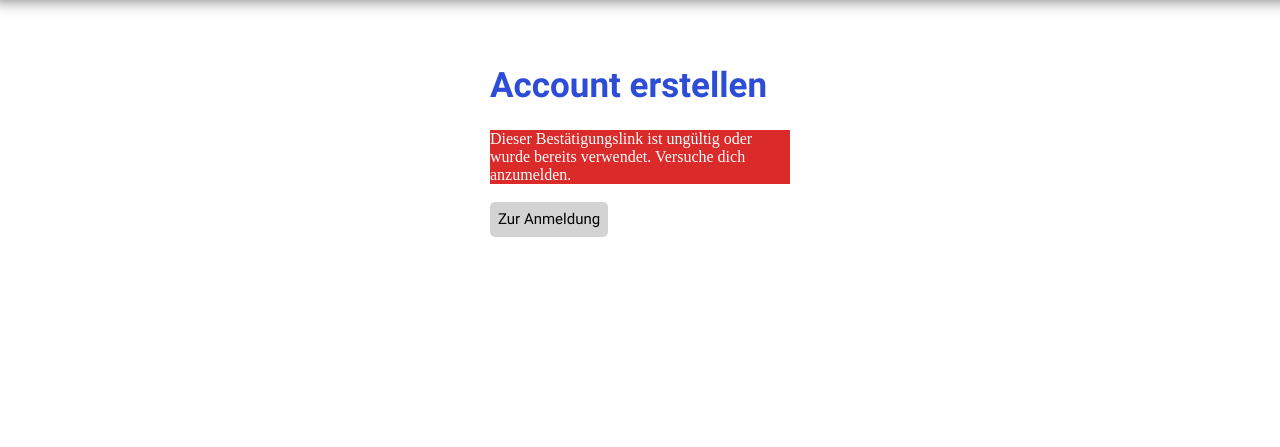
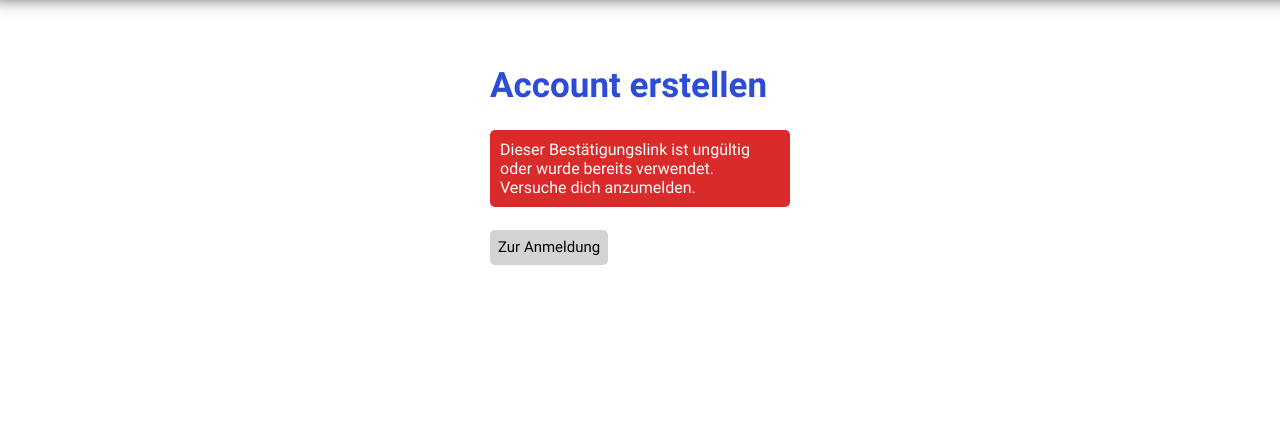
Before and after one commit to linuskoester/libertas, a Django app: template libertas/templates/libertas/auth/signup_invalid.html in a window 1280 px wide. Shown: the part 48-495 px from the top of the page. Run offline with Django 3.2, Linux system fonts and the light colour scheme; the template is opened without the code that fills it, so the values that code supplies are empty; parts of the project's set-up code (start-up, migrations or seed data) failed here and were passed over.

Commit message:
design fix

```diff
--- a/libertas/templates/libertas/auth/signup_invalid.html
+++ b/libertas/templates/libertas/auth/signup_invalid.html
@@ -6,7 +6,7 @@
 
 <div class="form centered">
     <h1>Account erstellen</h1>
-    <div class="error">
+    <div class="message error">
         Dieser Bestätigungslink ist ungültig oder wurde bereits verwendet. Versuche dich anzumelden.
     </div>
     <br>
```
